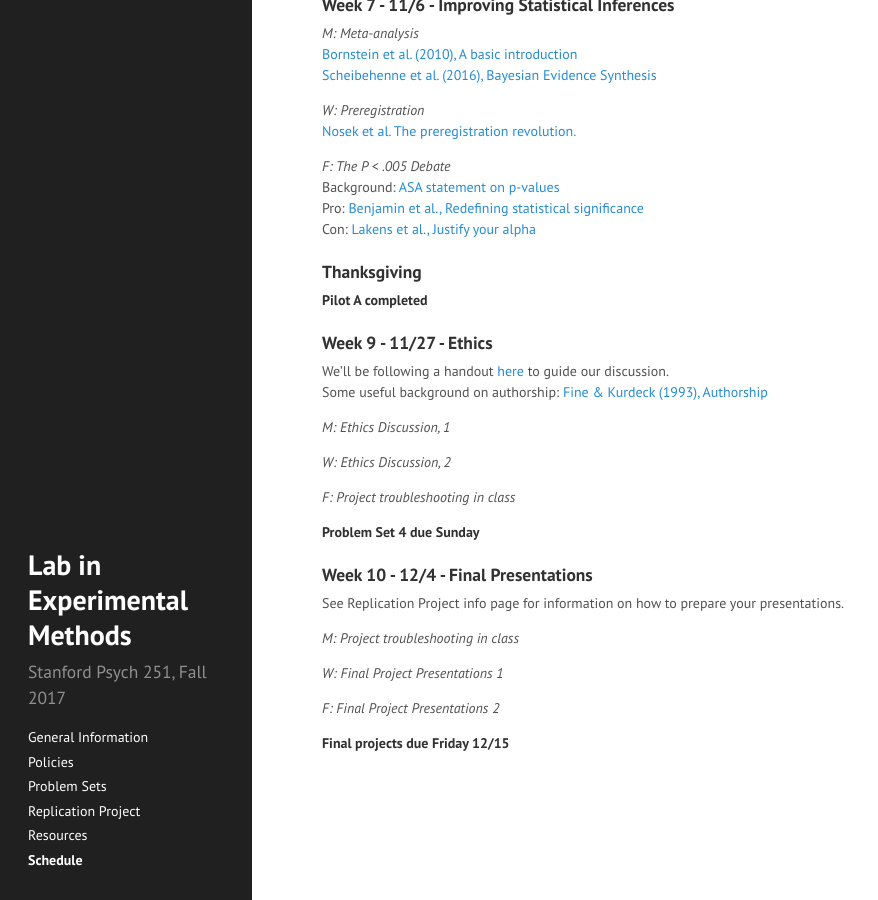
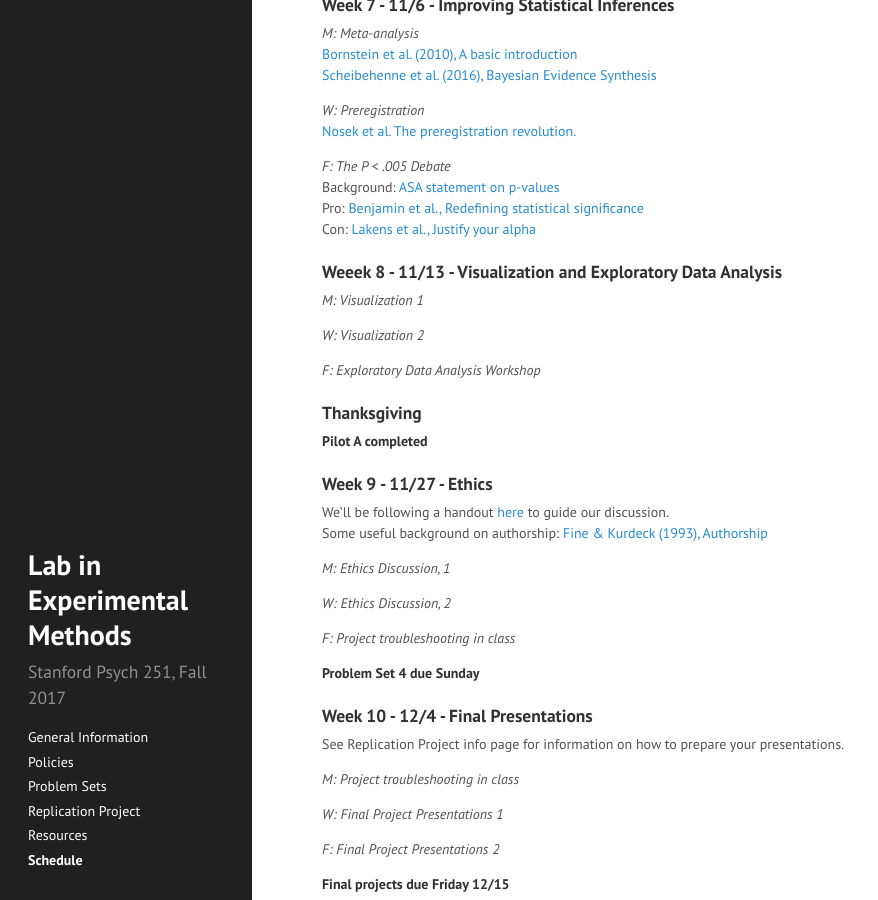
Before and after one commit to psych251/old_website, a Jekyll site: the page built from schedule.md, in a window 1280 px wide and 900 px high, scrolled down 1880 px. Shown: the whole window, without its empty margins (0-878 px from the left). Built offline with Jekyll 4.4.1, drawn with Linux system fonts in a browser that asks for light colours.

Commit message:
Update schedule.md

```diff
--- a/schedule.md
+++ b/schedule.md
@@ -109,6 +109,14 @@ Background: [ASA statement on p-values](http://amstat.tandfonline.com/doi/abs/10
 Pro: [Benjamin et al., Redefining statistical significance](https://osf.io/preprints/psyarxiv/mky9j/)\\
 Con: [Lakens et al., Justify your alpha](https://psyarxiv.com/9s3y6)
 
+### Weeek 8 - 11/13 - Visualization and Exploratory Data Analysis
+
+*M: Visualization 1*
+
+*W: Visualization 2*
+
+*F: Exploratory Data Analysis Workshop*
+
 ### Thanksgiving
 
 **Pilot A completed**
```
